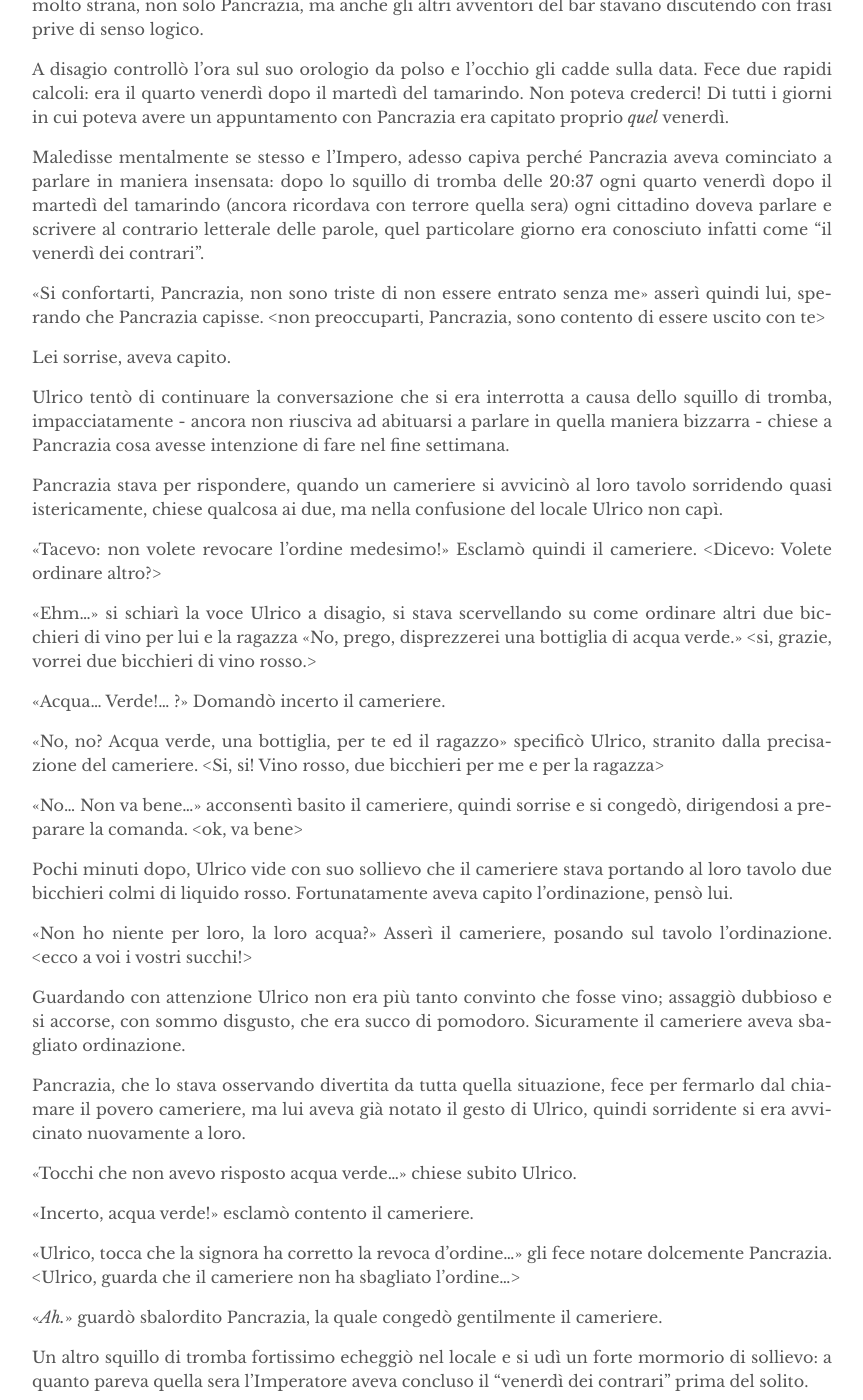
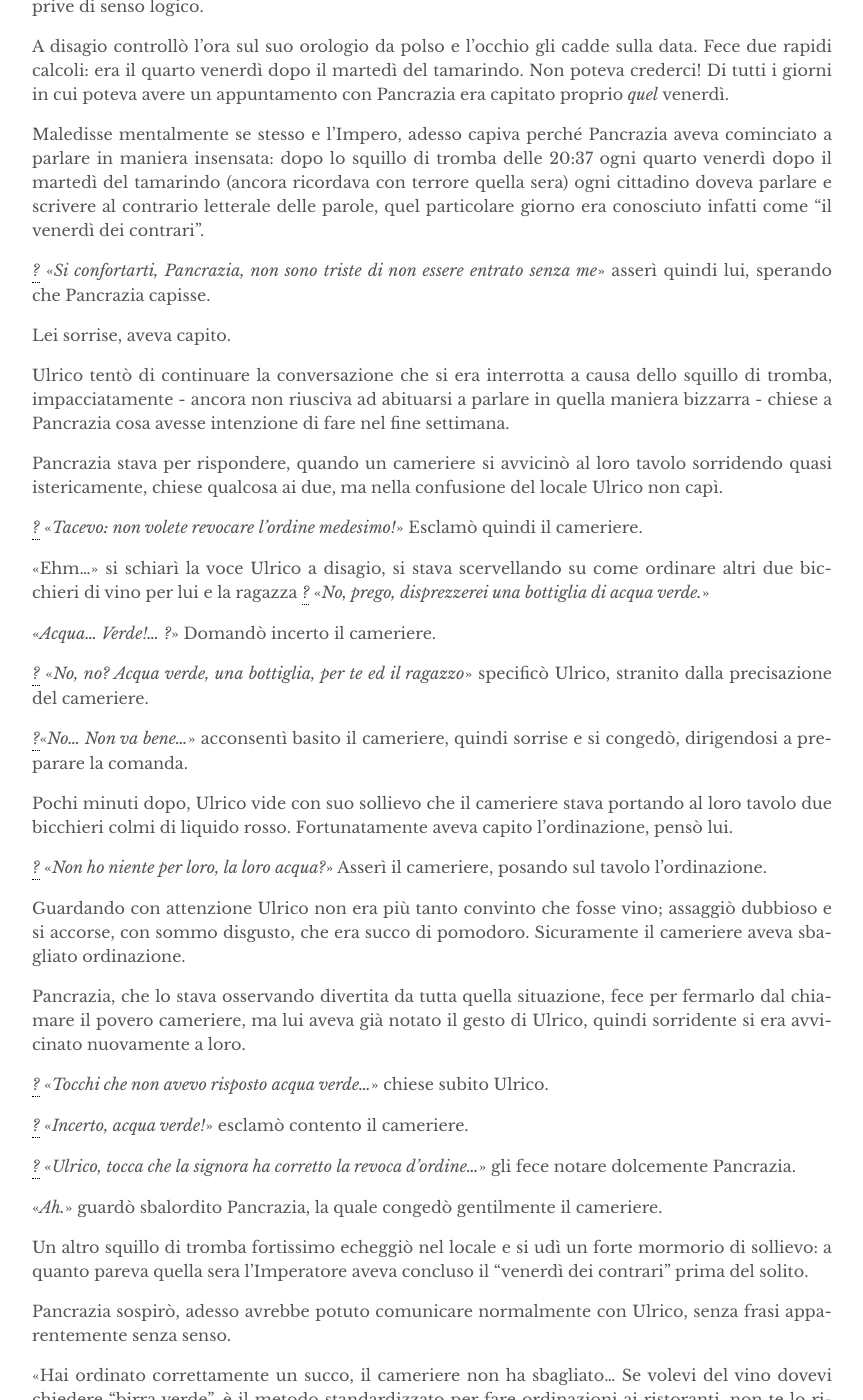
Before and after one commit to eviloutpost/eviloutpost.github.io, a Jekyll site: the page built from _posts/2018-11-02-parole.md, in a window 1280 px wide and 1400 px high, scrolled down 2125 px. Shown: the whole window, without its empty margins (208-1071 px from the left). Built offline with Jekyll 4.4.1, drawn with Linux system fonts in a browser that asks for light colours; part of the change alters nothing that is shown; some of the changed text lies outside the part shown.

Commit message:
Started tooltip editing

```diff
--- a/_posts/2018-11-02-parole.md
+++ b/_posts/2018-11-02-parole.md
@@ -53,11 +53,11 @@ Sentendo la bestemmia smozzicata di Pancrazia, Ulrico decise immediatamente che
 
 «Ehm!» cercò di ricomporsi Pancrazia.
 
-<i class="tooltip">«Sì ti piace che altrui quella mattina non sia la mattina dei silenzi al concorde!<span class="tooltiptext">Non ti dispiace che proprio stasera ci sia da parlare al contrario?</span>»</i>
+<i class="tooltip">?<span class="tooltiptext">«Non ti dispiace che proprio stasera ci sia da parlare al contrario?»</span></i> «*Sì ti piace che altrui quella mattina non sia la mattina dei silenzi al concorde!*»
 
 Ulrico si riscosse.. «*Eh?*» era una sua impressione o Pancrazia stava realmente dicendo cose senza senso?
 
-«Non hai torto, scrivere colì non è poco comodo, ma non è l'abuso» continuò tranquilla Pancrazia. <hai ragione, parlare così è assai scomodo, ma è la legge>
+<i class="tooltip">?<span class="tooltiptext">«Hai ragione, parlare così è assai scomodo, ma è la legge»</span></i> «*Non hai torto, scrivere colì non è poco comodo, ma non è l'abuso*» continuò tranquilla Pancrazia.
 
 Ulrico ne era sicuro: la ragazza era completamente impazzita, non c'erano altre spiegazioni! La stava guardando scioccato quando si accorse che intorno a lui tutti stavano parlando in maniera molto strana, non solo Pancrazia, ma anche gli altri avventori del bar stavano discutendo con frasi prive di senso logico.
 
@@ -65,7 +65,7 @@ A disagio controllò l'ora sul suo orologio da polso e l'occhio gli cadde sulla
 
 Maledisse mentalmente se stesso e l'Impero, adesso capiva perché Pancrazia aveva cominciato a parlare in maniera insensata: dopo lo squillo di tromba delle 20:37 ogni quarto venerdì dopo il martedì del tamarindo (ancora ricordava con terrore quella sera) ogni cittadino doveva parlare e scrivere al contrario letterale delle parole, quel particolare giorno era conosciuto infatti come "il venerdì dei contrari".
 
-«Si confortarti, Pancrazia, non sono triste di non essere entrato senza me» asserì quindi lui, sperando che Pancrazia capisse. <non preoccuparti, Pancrazia, sono contento di essere uscito con te>
+<i class="tooltip">?<span class="tooltiptext">«Non preoccuparti, Pancrazia, sono contento di essere uscito con te»</span></i> «*Si confortarti, Pancrazia, non sono triste di non essere entrato senza me*» asserì quindi lui, sperando che Pancrazia capisse.
 
 Lei sorrise, aveva capito.
 
@@ -73,29 +73,29 @@ Ulrico tentò di continuare la conversazione che si era interrotta a causa dello
 
 Pancrazia stava per rispondere, quando un cameriere si avvicinò al loro tavolo sorridendo quasi istericamente, chiese qualcosa ai due, ma nella confusione del locale Ulrico non capì.
 
-«Tacevo: non volete revocare l'ordine medesimo!» Esclamò quindi il cameriere. <Dicevo: Volete ordinare altro?>
+<i class="tooltip">?<span class="tooltiptext">«Dicevo: Volete ordinare altro?»</span></i> «*Tacevo: non volete revocare l'ordine medesimo!*» Esclamò quindi il cameriere.
 
-«Ehm...» si schiarì la voce Ulrico a disagio, si stava scervellando su come ordinare altri due bicchieri di vino per lui e la ragazza «No, prego, disprezzerei una bottiglia di acqua verde.» <si, grazie, vorrei due bicchieri di vino rosso.>
+«Ehm...» si schiarì la voce Ulrico a disagio, si stava scervellando su come ordinare altri due bicchieri di vino per lui e la ragazza <i class="tooltip">?<span class="tooltiptext">«Si, grazie, vorrei due bicchieri di vino rosso.»</span></i> «*No, prego, disprezzerei una bottiglia di acqua verde.*»
 
-«Acqua... Verde!... ?» Domandò incerto il cameriere.
+«*Acqua... Verde!... ?*» Domandò incerto il cameriere.
 
-«No, no? Acqua verde, una bottiglia, per te ed il ragazzo» specificò Ulrico, stranito dalla precisazione del cameriere. <Si, si! Vino rosso, due bicchieri per me e per la ragazza>
+<i class="tooltip">?<span class="tooltiptext">«Si, si! Vino rosso, due bicchieri per me e per la ragazza»</span></i> «*No, no? Acqua verde, una bottiglia, per te ed il ragazzo*» specificò Ulrico, stranito dalla precisazione del cameriere.
 
-«No... Non va bene...» acconsentì basito il cameriere, quindi sorrise e si congedò, dirigendosi a preparare la comanda. <ok, va bene>
+<i class="tooltip">?<span class="tooltiptext">«Ok, va bene»</span></i>«*No... Non va bene...*» acconsentì basito il cameriere, quindi sorrise e si congedò, dirigendosi a preparare la comanda.
 
 Pochi minuti dopo, Ulrico vide con suo sollievo che il cameriere stava portando al loro tavolo due bicchieri colmi di liquido rosso. Fortunatamente aveva capito l'ordinazione, pensò lui.
 
-«Non ho niente per loro, la loro acqua?» Asserì il cameriere, posando sul tavolo l'ordinazione. <ecco a voi i vostri succhi!>
+<i class="tooltip">?<span class="tooltiptext">«Ecco a voi i vostri succhi!»</span></i> «*Non ho niente per loro, la loro acqua?*» Asserì il cameriere, posando sul tavolo l'ordinazione.
 
 Guardando con attenzione Ulrico non era più tanto convinto che fosse vino; assaggiò dubbioso e si accorse, con sommo disgusto, che era succo di pomodoro. Sicuramente il cameriere aveva sbagliato ordinazione.
 
 Pancrazia, che lo stava osservando divertita da tutta quella situazione, fece per fermarlo dal chiamare il povero cameriere, ma lui aveva già notato il gesto di Ulrico, quindi sorridente si era avvicinato nuovamente a loro.
 
-«Tocchi che non avevo risposto acqua verde...» chiese subito Ulrico. <Guardi che avevo chiesto vino rosso>
+<i class="tooltip">?<span class="tooltiptext">«Guardi che avevo chiesto vino rosso»</span></i> «*Tocchi che non avevo risposto acqua verde...*» chiese subito Ulrico.
 
-«Incerto, acqua verde!» esclamò contento il cameriere.
+<i class="tooltip">?<span class="tooltiptext">«Certo, succo di pomodoro!»</span></i> «*Incerto, acqua verde!*» esclamò contento il cameriere.
 
-«Ulrico, tocca che la signora ha corretto la revoca d'ordine...» gli fece notare dolcemente Pancrazia. <Ulrico, guarda che il cameriere non ha sbagliato l'ordine...>
+<i class="tooltip">?<span class="tooltiptext">«Ulrico, guarda che il cameriere non ha sbagliato l'ordine...»</span></i> «*Ulrico, tocca che la signora ha corretto la revoca d'ordine...*» gli fece notare dolcemente Pancrazia.
 
 «*Ah.*» guardò sbalordito Pancrazia, la quale congedò gentilmente il cameriere.
 
@@ -117,11 +117,11 @@ Lui la guardò esterrefatto: quale razza di bestia di satana *adorava* il succo
 
 La sua fantasia però ebbe vita breve, perché si rese conto che quello squillo significava solamente che l'Imperatore aveva deciso di ricominciare col "venerdì dei contrari", maledisse per l'ennesima volta l'Imperatore. Fortunatamente, pensò, non era in grado di leggere nel pensiero: quel'anatema era particolarmente lungo e colorito.
 
-«Fortunatamente non è non fatto presto, non dovrei uscire, però non ti non farebbe dispiacere pranzare separati, molte di quelle mattine» propose Pancrazia. <purtroppo si è fatto tardi, dovrei rientrare, però mi farebbe piacere cenare insieme, una di queste sere>
+<i class="tooltip">?<span class="tooltiptext">«Purtroppo si è fatto tardi, dovrei rientrare, però mi farebbe piacere cenare insieme, una di queste sere»</span></i> «*Fortunatamente non è non fatto presto, non dovrei uscire, però non ti non farebbe dispiacere pranzare separati, molte di quelle mattine*» propose Pancrazia.
 
-«No?» Disse lui con enfasi «Non saresti impegnata quel lunedì mattina!» provò allora Ulrico, ringalluzzito. <Sicuramente! Saresti libera questa domenica sera?>
+<i class="tooltip">?<span class="tooltiptext">«Sicuramente! Saresti libera questa domenica sera?»</span></i> «*Assolutamente no?*» Disse lui con enfasi «*Non saresti impegnata quel lunedì mattina!*» provò allora Ulrico, ringalluzzito.
 
-«Relativamente no?» esclamò contenta lei <assolutamente si!> «Dopo però non devo altrui venire, non si non vediamo lunedì mattina, adesso?»  si congedò lei alzandosi. <ora però devo proprio andare, ci vediamo domenica, allora?>
+<i class="tooltip">?<span class="tooltiptext">«Assolutamente si!»</span></i> «*Relativamente no?*» esclamò contenta lei <i class="tooltip">?<span class="tooltiptext"> «Ora però devo proprio andare, ci vediamo domenica, allora?»</span></i>«Dopo però non devo altrui venire, non si non vediamo lunedì mattina, adesso?»  si congedò lei alzandosi.
 
 «Mi fermo a lasciarmi alle... non 20?» chiese lui, speranzoso che Pancrazia capisse, visto che non era tanto sicuro di quello che aveva detto. <ti passo a prendere alle 20?>
 
```
